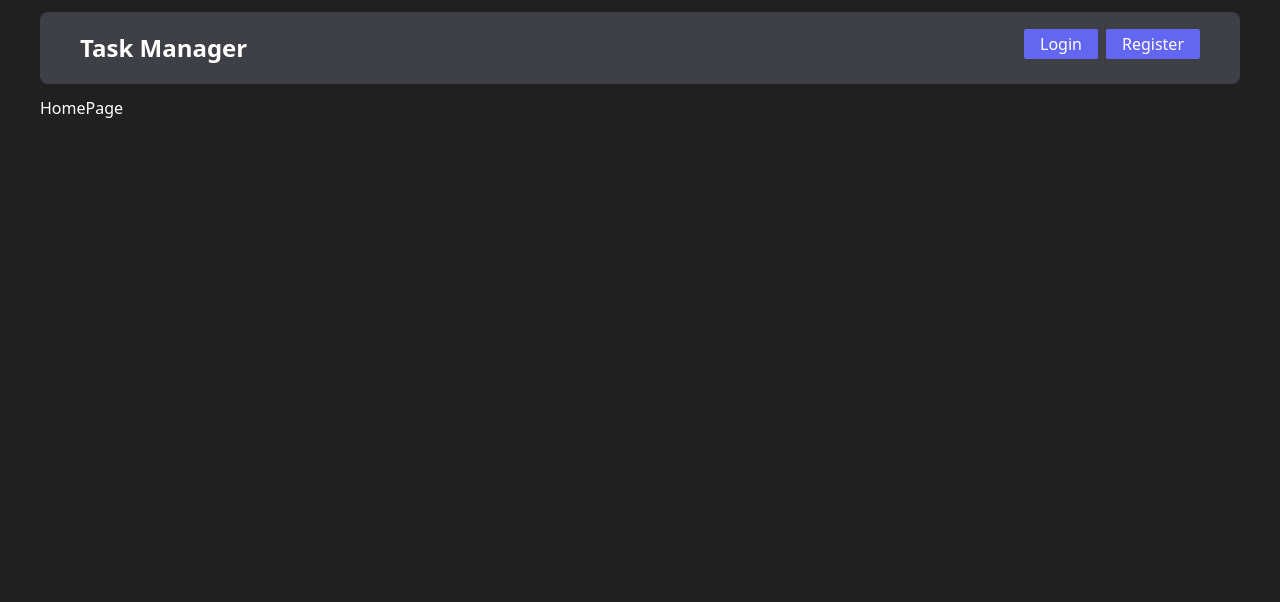
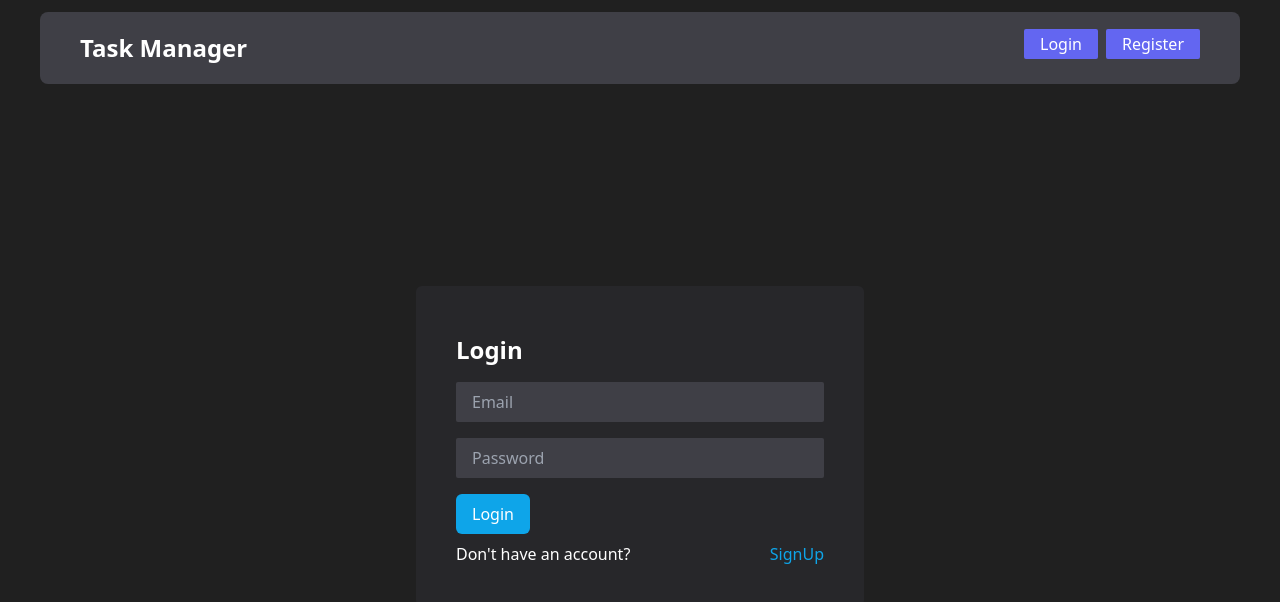
Before and after one commit to DaniBonica001/taskManager-auth-MERN, a React (Vite) app in the folder client/: page / in a window 1280 px wide. Shown: the top 602 px of the page. Built offline with nearby package versions, Linux system fonts and the light colour scheme.

Commit message:
deleted homePage

```diff
--- a/client/src/App.jsx
+++ b/client/src/App.jsx
@@ -19,7 +19,7 @@
             <NavBar />
             <Routes>
               //Public Routes
-              <Route path="/" element={<HomePage />}></Route>
+              <Route path="/" element={<LoginPage />}></Route>
               <Route path="/login" element={<LoginPage />}></Route>
               <Route path="/register" element={<RegisterPage />}></Route>
               //Private Routes
--- a/client/src/pages/HomePage.jsx
+++ /dev/null
@@ -1,7 +0,0 @@
-function HomePage() {
-  return (
-    <div>HomePage</div>
-  )
-}
-
-export default HomePage
```
